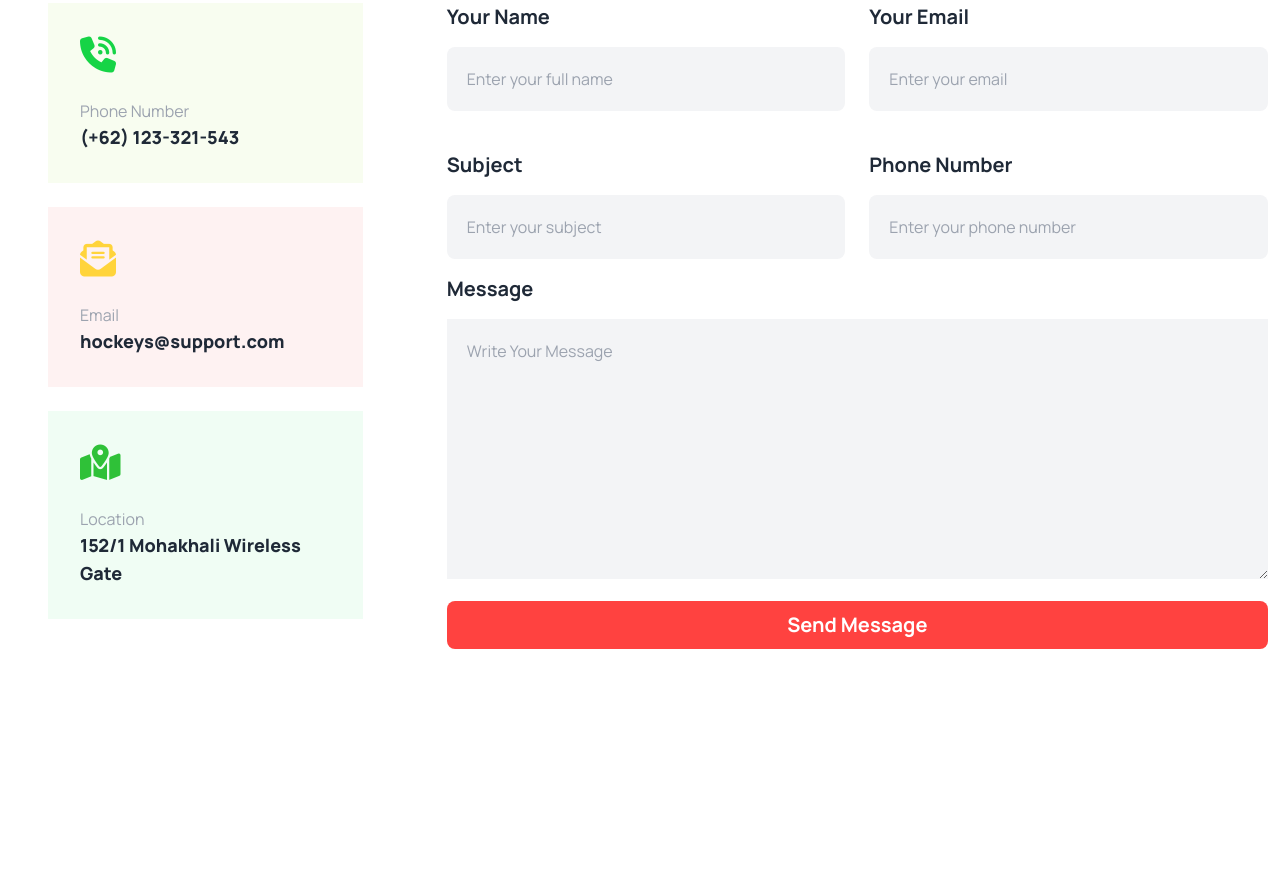
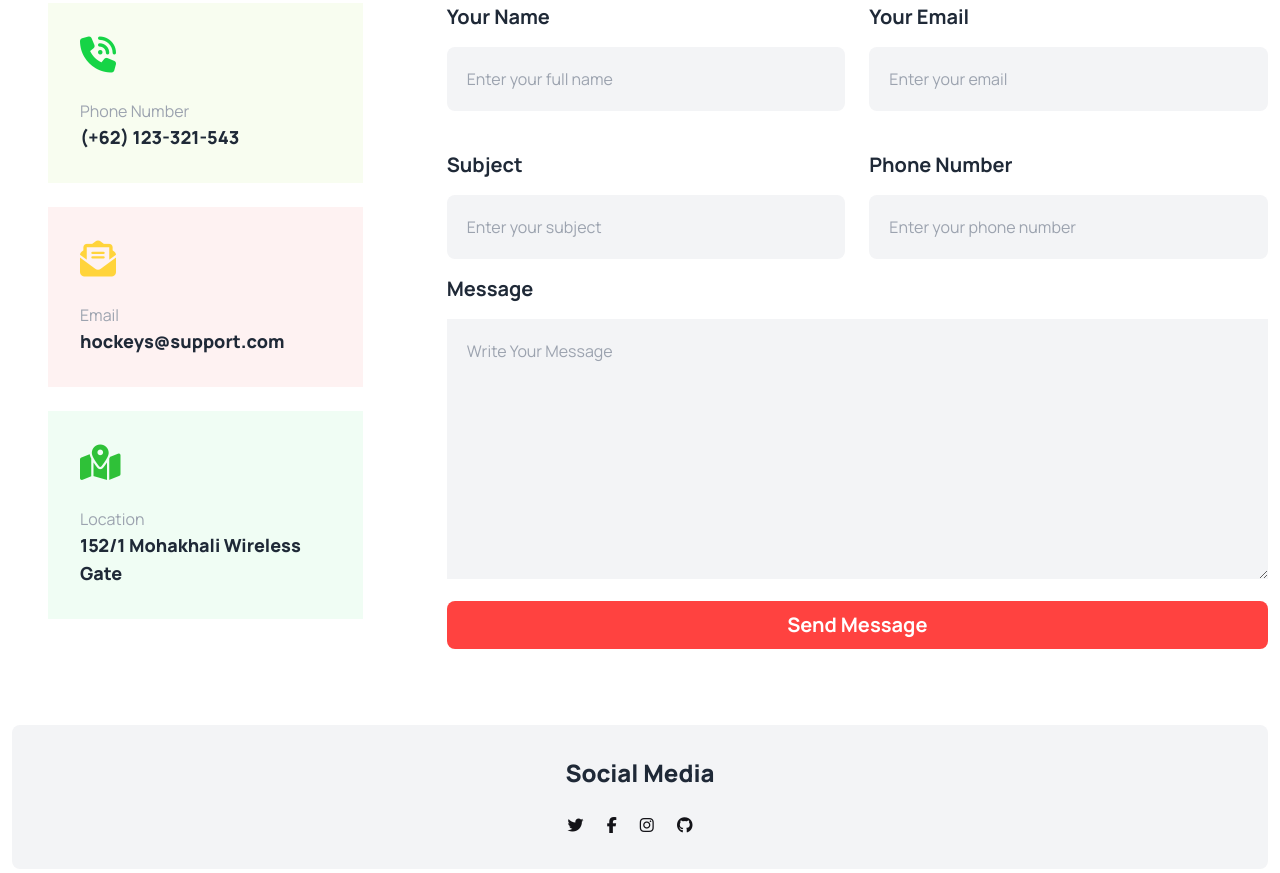
Before and after one commit to NifatHossain/hockey-club-web, a plain HTML site: page index.html in a window 1280 px wide. Shown: the part 4293-5166 px from the top of the page. Before the commit the page ends 4970 px from the top, so only its background shows below. Drawn offline with nearby package versions, Linux system fonts and the light colour scheme.

Commit message:
added social media section

```diff
--- a/index.html
+++ b/index.html
@@ -465,6 +465,16 @@
           </div>
         </div>
       </section>
+      <section class="social-media text-center mt-12 p-8 m-3 rounded-lg bg-gray-100">
+        <h2 class="text-2xl font-extrabold mb-6">Social Media</h2>
+        <div>
+          <a><i class="fa-brands fa-twitter mr-5" style="color: #131318;"></i></a>
+          <a><i class="fa-brands fa-facebook-f mr-5" style="color: #131318;"></i></a>
+          <a><i class="fa-brands fa-instagram mr-5" style="color: #131318;"></i></a>
+          <a><i class="fa-brands fa-github mr-5" style="color: #131318;"></i></a>
+
+        </div>
+      </section>
 
     </main>
     <footer>
```
